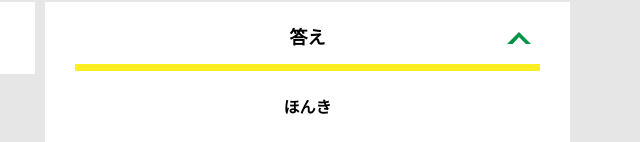
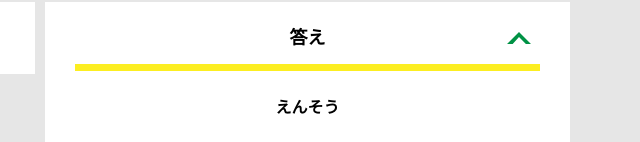
Before and after one commit to Eo0011/-, a plain HTML site: page hint2.html in a window 1280 px wide. Both pictures are taken after a click on the element "答え". Shown: the part 658-800 px from the top of the page, 600-1240 px from the left. Drawn offline with nearby package versions, Linux system fonts and the light colour scheme; files that its build step writes are made by us from their sources.

Commit message:
Update hint2.html

```diff
--- a/hint2.html
+++ b/hint2.html
@@ -48,7 +48,7 @@
           <div class="column">
             <div class="card">
               <h3 class="card__title">答え<svg class="card__arrow"><use xlink:href="#arrow"></use></svg></h3>
-              <p class="card__content">ほんき</p>
+              <p class="card__content">えんそう</p>
             </div>
           </div>
          </div>
```
